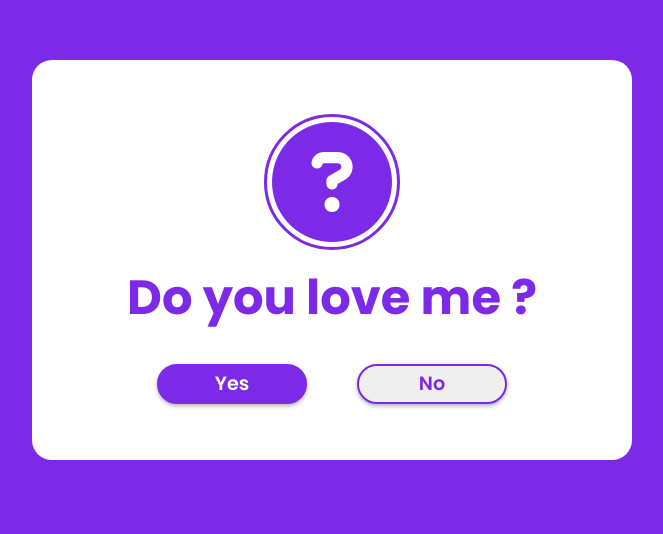
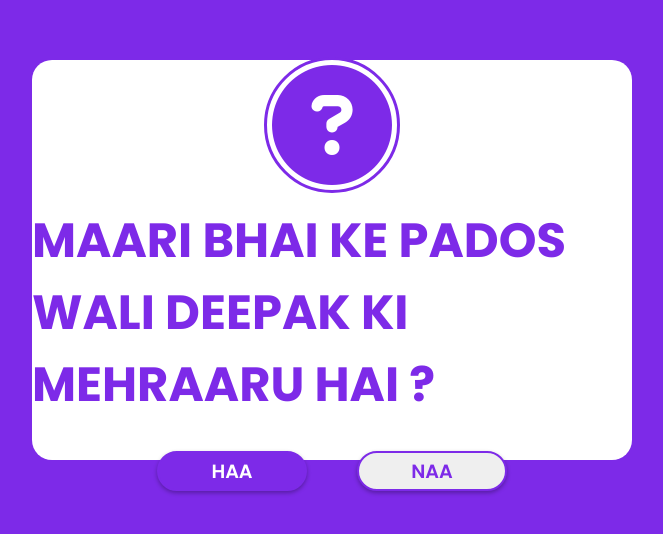
Before and after one commit to billaplayz/Proposal-for-km, a plain HTML site: page index.html in a window 1280 px wide. Shown: the part 140-674 px from the top of the page, without its empty margins (308-971 px from the left). Drawn offline with Linux system fonts and the light colour scheme.

Commit message:
Update index.html

```diff
--- a/index.html
+++ b/index.html
@@ -11,10 +11,10 @@
 <body>
     <div class="wrapper">
         <i class="fa-solid fa-circle-question"></i>
-        <h2 class="question">Do you love me ?</h2>
+        <h2 class="question">MAARI BHAI KE PADOS WALI DEEPAK KI MEHRAARU HAI ?</h2>
         <div class="btn-group">
-            <button class="yes-btn">Yes</button>
-            <button class="no-btn">No</button>
+            <button class="yes-btn">HAA</button>
+            <button class="no-btn">NAA</button>
         </div>
     </div>
     <script src="script.js"></script>
```
